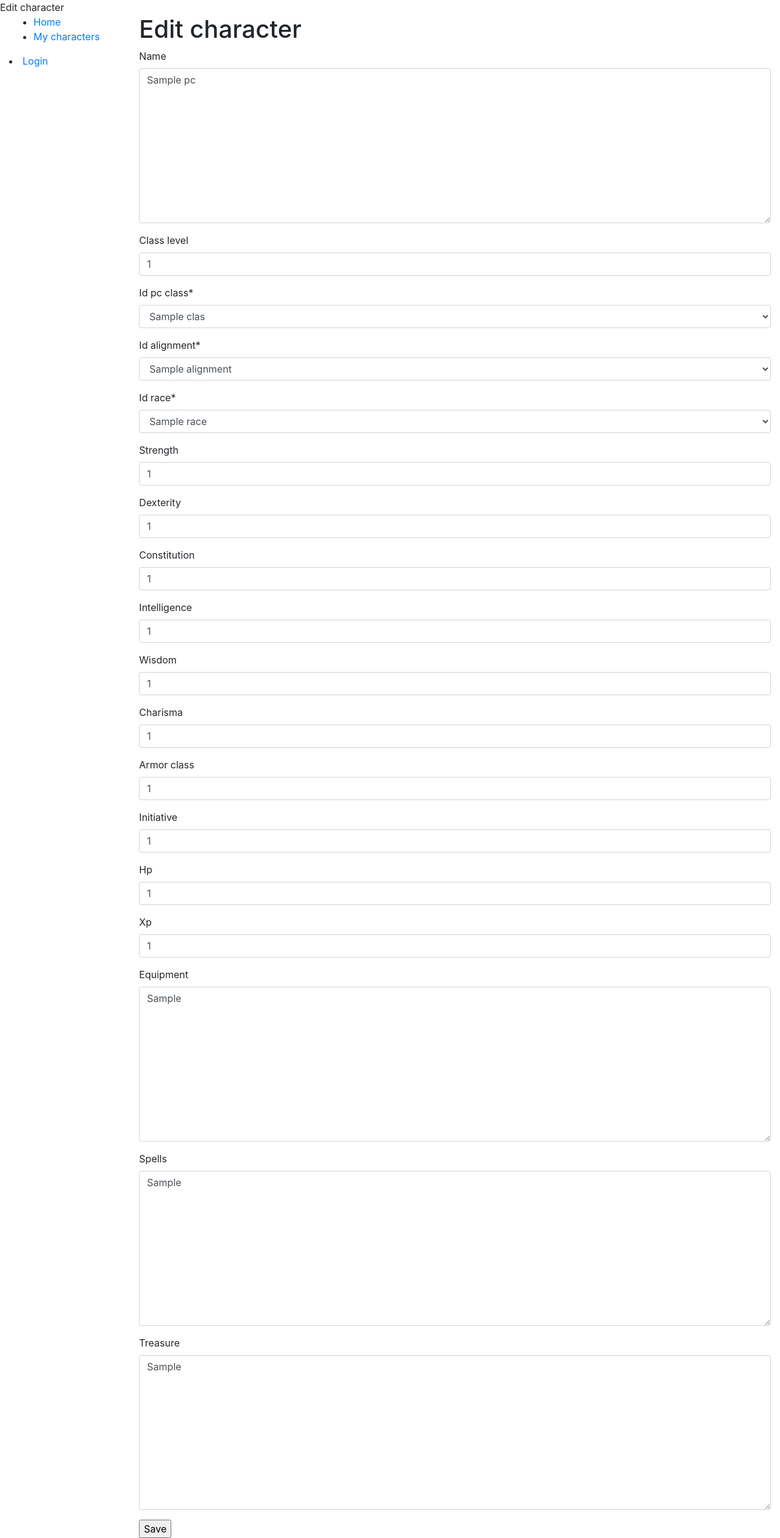
After one commit to kbatuigas/ddapp, a Django app: page /manager/character/1/edit/ in a window 1280 px wide. The commit adds this page. Shown: the whole page at 61% size. Run offline with Django 3.2, Linux system fonts and the light colour scheme; tables that the repository leaves empty hold one stand-in row (values such as "Sample post"); some libraries are stand-ins or nearby versions.

Commit message:
Added Edit character functionality

```diff
--- a/ddmanager/settings.py
+++ b/ddmanager/settings.py
@@ -129,4 +129,6 @@ CRISPY_TEMPLATE_PACK = 'bootstrap4'
 
 CRISPY_FAIL_SILENTLY = not DEBUG
 
-LOGIN_REDIRECT_URL = "/"
+LOGIN_URL = '/account/login/'
+
+LOGIN_REDIRECT_URL = '/'
--- a/manager/models.py
+++ b/manager/models.py
@@ -74,6 +74,9 @@ class Pc(models.Model):
 
     def get_absolute_url(self):
         return reverse('character-detail', args=[str(self.pc_id)])
+
+    def get_edit_url(self):
+        return reverse('character-edit', args=[str(self.pc_id)])
 
 
 class PcClass(models.Model):
--- a/manager/templates/base_generic.html
+++ b/manager/templates/base_generic.html
@@ -19,6 +19,7 @@
              {% block sidebar %}
                  <ul class="sidebar-nav">
                      <li><a href="{% url 'index' %}">Home</a></li>
+                    <li><a href="{% url 'characters' %}">My characters</a></li>
 
                  </ul>
                  {% if user.is_authenticated %}
--- /dev/null
+++ b/manager/templates/manager/character-edit.html
@@ -0,0 +1,15 @@
+{% extends "base_generic.html" %}
+
+{% block title %}Edit character{% endblock %}
+{% load crispy_forms_tags %}
+
+{% block content %}
+  <h1>Edit character</h1>
+    <form action="" method="post">
+    {% csrf_token %}
+    <table>
+    {{ form|crispy }}
+    </table>
+    <input type="submit" value="Save">
+  </form>
+{% endblock %}
--- a/manager/templates/manager/characters.html
+++ b/manager/templates/manager/characters.html
@@ -5,7 +5,8 @@
     {% if my_characters %}
         {% for character in my_characters %}
             <li>
-                <a href="{{ character.get_absolute_url }}">{{ character.name }}</a>
+                <a href="{{ character.get_absolute_url }}">{{ character.name }} (Lvl: {{ character.class_level }})</a>
+                <span><a href="{{ character.get_edit_url }}">Edit</a></span>
             </li>
         {% endfor %}
 
--- a/manager/urls.py
+++ b/manager/urls.py
@@ -4,6 +4,7 @@ from . import views
 urlpatterns = [
     path('', views.IndexView.as_view(), name='index'),  # as_view() method for class-based generic views
     path('character/<int:pk>', views.PcDetailView.as_view(), name='character-detail'),
+    path('character/<int:pk>/edit/', views.PcUpdate.as_view(), name='character-edit'),
     path('characters/', views.PcListView.as_view(), name='characters'),
     path('characters/create/', views.PcCreate.as_view(), name='character-create'),
     path('register/', views.register, name='register'),     # register is a regular view function
--- a/manager/views.py
+++ b/manager/views.py
@@ -1,18 +1,21 @@
+# from django.http import Http
+from django.contrib.auth.decorators import login_required
 from django.shortcuts import render, redirect
 from django.views import generic
 from django.views.generic.edit import CreateView, UpdateView, DeleteView
 from django.urls import reverse_lazy
 from django.contrib.auth import login, authenticate
-from django.contrib.auth.mixins import LoginRequiredMixin
+from django.contrib.auth.mixins import LoginRequiredMixin   # We use this with class-based views
 # from django.contrib.auth.forms import UserCreationForm
 from manager.models import Person, Campaign, Pc
 from .forms import RegisterForm
+
 
 # Take advantage of generic views (e.g. ListView) since they abstract
 # common web dev patterns and allow us to write much less code.
 # ListView is one of the generic views designed for displaying data
 # which is one of the things we want on our home page
-class IndexView(generic.ListView):
+class IndexView(LoginRequiredMixin, generic.ListView):
     # Picked Campaign since it looks like this makes it easier to step out to
     # the others (e.g. person campaign, character), based on our data model
     model = Campaign
@@ -22,14 +25,12 @@ class IndexView(generic.ListView):
     # need it to use our index.html instead
     template_name = 'index.html'
 
-    # def get_queryset(self):
-    #     return Campaign.objects.all()
-
 
 class PcDetailView(generic.DetailView):
     model = Pc
     # Django looks for manager/pc_detail.html by default so we need to specify the template name
     template_name = 'manager/character-detail.html'
+
 
 
 class PcListView(generic.ListView):
@@ -39,8 +40,12 @@ class PcListView(generic.ListView):
     # TODO: I think I need to define queryset so that it returns only characters where person is the
     #   logged in user
 
+    # https://docs.djangoproject.com/en/3.0/topics/class-based-views/generic-display/#dynamic-filtering
+    # def get_queryset(self):
+    #     return Pc.objects.filter(user_id_person=request.user)
 
-class PcCreate(CreateView):
+
+class PcCreate(LoginRequiredMixin, CreateView):
     model = Pc
     template_name = 'manager/character-new.html'
     # It's better practice to explicitly set all fields that should be edited
@@ -53,23 +58,20 @@ class PcCreate(CreateView):
         form.instance.user_id_person = self.request.user.person
         return super().form_valid(form)
 
-# def create_new_character(request):
-#     if request.method == 'POST':
-#         form = CreateNewCharacterForm(request.POST)
-#
-#         if form.is_valid():
-#             character = form.save()
-#
-#     else:
-#         form = CreateNewCharacterForm()
-#
-#     return render(request, 'manager/character-new.html', {'form': form})
+
+class PcUpdate(UpdateView):
+    model = Pc
+    template_name = 'manager/character-edit.html'
+    fields = ["name", "class_level", "id_pc_class", "id_alignment", "id_race", "strength",
+              "dexterity", "constitution", "intelligence", "wisdom", "charisma", "armor_class",
+              "initiative", "hp", "xp", "equipment", "spells", "treasure"]
 
 
 # Form data is validated and db is refreshed after the signal so that the corresponding
 # person instance created by the signal is loaded. Then the custom person fields are saved
 # to the user model, after which the person/user is logged in and redirected to the home page
 # https://dev.to/coderasha/create-advanced-user-sign-up-view-in-django-step-by-step-k9m
+@login_required
 def register(response):
     if response.method == 'POST':
         form = RegisterForm(response.POST)
```
